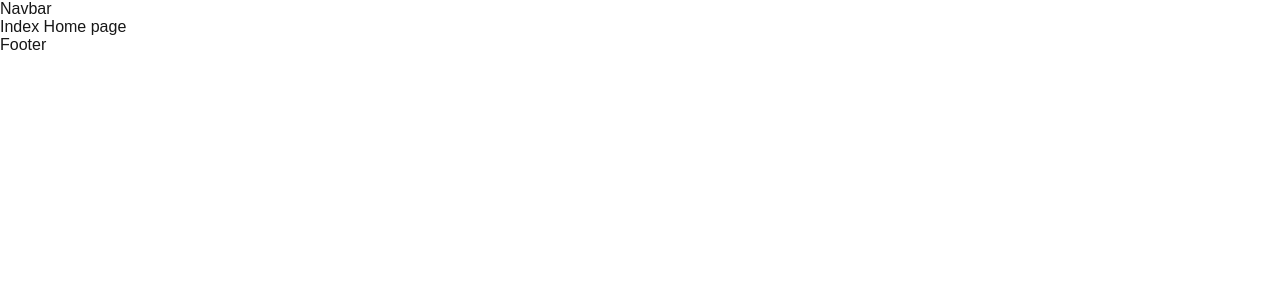
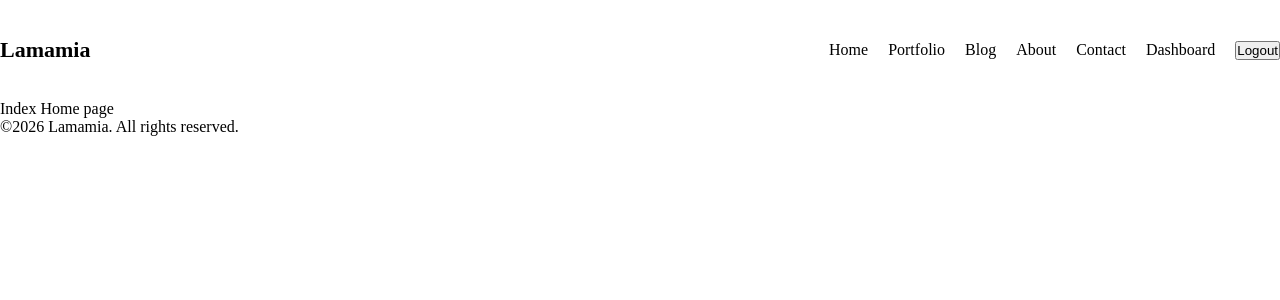
Before and after one commit to siddhantj802/next-fullstack-app, a Next.js app: page / in a window 1280 px wide. Shown: the top 300 px of the page. Built offline with nearby package versions, Linux system fonts and the light colour scheme.

Commit message:
working on styles and navbar

```diff
--- a/src/app/globals.css
+++ b/src/app/globals.css
@@ -1,49 +1,15 @@
-:root {
-  --background: #ffffff;
-  --foreground: #171717;
+* {
+  box-sizing: border-box;
+  padding: 0;
+  margin: 0;
 }
-
-@media (prefers-color-scheme: dark) {
-  :root {
-    --background: #0a0a0a;
-    --foreground: #ededed;
-  }
-}
-
-html {
-  height: 100%;
-}
-
 html,
 body {
   max-width: 100vw;
   overflow-x: hidden;
 }
 
-body {
-  min-height: 100%;
-  display: flex;
-  flex-direction: column;
-  color: var(--foreground);
-  background: var(--background);
-  font-family: Arial, Helvetica, sans-serif;
-  -webkit-font-smoothing: antialiased;
-  -moz-osx-font-smoothing: grayscale;
-}
-
-* {
-  box-sizing: border-box;
-  padding: 0;
-  margin: 0;
-}
-
 a {
   color: inherit;
   text-decoration: none;
 }
-
-@media (prefers-color-scheme: dark) {
-  html {
-    color-scheme: dark;
-  }
-}
--- a/src/components/footer/Footer.jsx
+++ b/src/components/footer/Footer.jsx
@@ -2,7 +2,11 @@ import React from 'react'
 
 function Footer() {
   return (
-    <div>Footer</div>
+    <div>
+      <div>©2026 Lamamia. All rights reserved.</div>
+      <div></div>
+
+    </div>
   )
 }
 
--- /dev/null
+++ b/src/components/footer/page.module.css
@@ -0,0 +1,26 @@
+.container {
+  height: 100px;
+  display: flex;
+  justify-content: space-between;
+  align-items: center;
+}
+
+.logo {
+  font-weight: bold;
+  font-size: 22px;
+}
+
+.links {
+  display: flex;
+  align-items: center;
+  gap: 20px;
+}
+
+.logout {
+  padding: 5px;
+  border: none;
+  background-color: #53c28b;
+  color: white;
+  cursor: pointer;
+  border-radius: 3px;
+}
--- a/src/components/navbar/Navbar.jsx
+++ b/src/components/navbar/Navbar.jsx
@@ -1,8 +1,52 @@
+"use client"
+import Link from 'next/link'
 import React from 'react'
+import styles from './navbar.module.css'
+const links = [
+  {
+    id: 1,
+    title: "Home",
+    url: "/",
+  },
+  {
+    id: 2,
+    title: "Portfolio",
+    url: "/portfolio",
+  },
+  {
+    id: 3,
+    title: "Blog",
+    url: "/blog",
+  },
+  {
+    id: 4,
+    title: "About",
+    url: "/about",
+  },
+  {
+    id: 5,
+    title: "Contact",
+    url: "/contact",
+  },
+  {
+    id: 6,
+    title: "Dashboard",
+    url: "/dashboard",
+  },
+];
 
 function Navbar() {
   return (
-    <div>Navbar</div>
+    <div className={styles.container}>
+      <div><Link href="/" className={styles.logo}>Lamamia</Link></div>
+      <div className={styles.links}>
+        {links.map((link)=>(
+            <Link href={link.url} key={link.id}>{link.title}</Link>
+          ))
+        }
+        <button onClick={()=>(console.log('logged out'))}>Logout</button>
+      </div>
+    </div>
   )
 }
 
--- /dev/null
+++ b/src/components/navbar/navbar.module.css
@@ -0,0 +1,26 @@
+.container {
+  height: 100px;
+  display: flex;
+  justify-content: space-between;
+  align-items: center;
+}
+
+.logo {
+  font-weight: bold;
+  font-size: 22px;
+}
+
+.links {
+  display: flex;
+  align-items: center;
+  gap: 20px;
+}
+
+.logout {
+  padding: 5px;
+  border: none;
+  background-color: #53c28b;
+  color: white;
+  cursor: pointer;
+  border-radius: 3px;
+}
```
Also changed, not shown: src/app/about/page.module.css (added), src/app/blog/page.module.css (added), src/app/contact/page.module.css (added), src/app/dashboard/page.module.css (added), src/app/portfolio/page.module.css (added).
